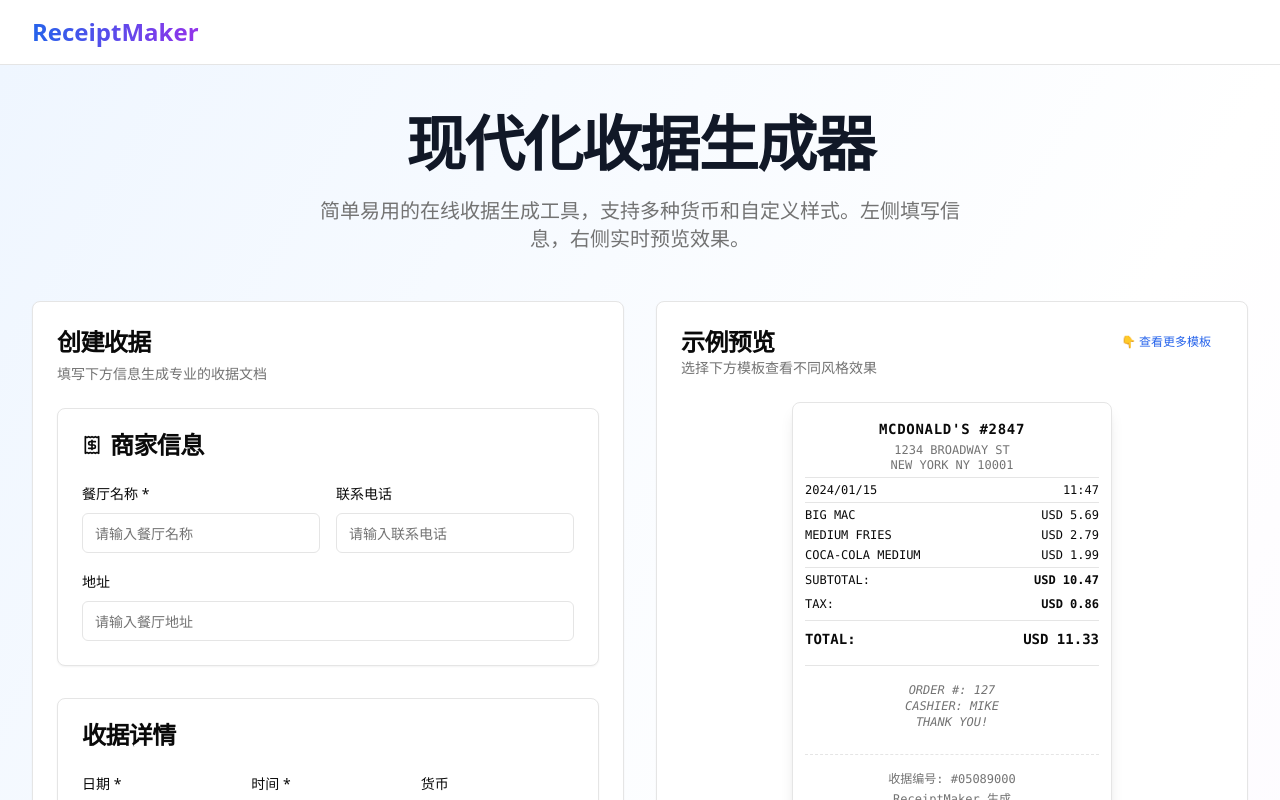
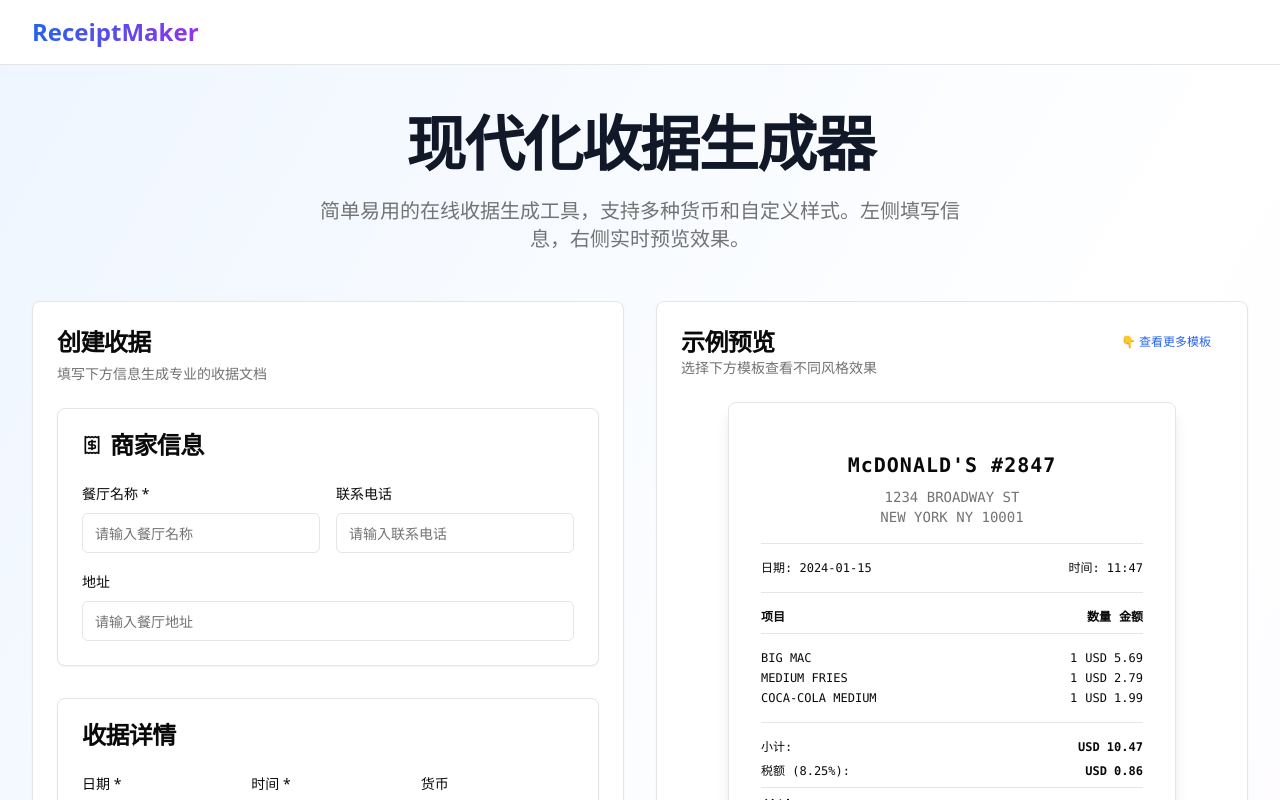
Before and after one commit to null-man/receiptMaker, a Next.js app: page / in a window 1280 px wide. Shown: the top 800 px of the page. Built offline with nearby package versions, Linux system fonts and the light colour scheme.

Commit message:
fix: 修复收据模板显示问题，优化项目名称截断和布局，添加模板状态管理

```diff
--- a/src/app/page.tsx
+++ b/src/app/page.tsx
@@ -224,6 +224,7 @@
 
   const [nextItemId, setNextItemId] = useState(2);
   const [showTemplateSelector, setShowTemplateSelector] = useState(false);
+  const [isUsingTemplate, setIsUsingTemplate] = useState(false);
 
   useEffect(() => {
     // 初始化日期和时间
@@ -243,6 +244,8 @@
 
   const handleInputChange = (e: React.ChangeEvent<HTMLInputElement | HTMLSelectElement | HTMLTextAreaElement>) => {
     const { name, value } = e.target;
+    // 用户开始修改数据时，退出模板模式
+    setIsUsingTemplate(false);
     setReceiptData((prevData) => ({
       ...prevData,
       [name]:
@@ -254,6 +257,8 @@
 
   const handleItemChange = (index: number, e: React.ChangeEvent<HTMLInputElement>) => {
     const { name, value } = e.target;
+    // 用户开始修改项目时，退出模板模式
+    setIsUsingTemplate(false);
     const newItems = [...receiptData.items];
     newItems[index] = {
       ...newItems[index],
@@ -338,6 +343,8 @@
     setReceiptData(template.data);
     // 重置ID计数器
     setNextItemId(template.data.items.length + 1);
+    // 设置正在使用模板
+    setIsUsingTemplate(true);
     // 隐藏模板选择器
     setShowTemplateSelector(false);
     // 滚动到页面顶部，确保重选模板按钮可见
@@ -365,6 +372,7 @@
     });
     setNextItemId(2);
     setShowTemplateSelector(false);
+    setIsUsingTemplate(false);
     // 重新初始化日期时间
     const now = new Date();
     const YYYY = now.getFullYear();
@@ -507,7 +515,7 @@
                     taxAmount={receiptData.restaurantName ? taxAmount.toFixed(2) : calculateTemplateTax(templates[selectedTemplate].data).toFixed(2)}
                     totalAmount={receiptData.restaurantName ? totalAmount.toFixed(2) : calculateTemplateTotal(templates[selectedTemplate].data).toFixed(2)}
                     onPrint={handlePrint}
-                    type={receiptData.restaurantName ? 'default' : selectedTemplate}
+                    type={isUsingTemplate ? selectedTemplate : 'default'}
                   />
                 </CardContent>
               </Card>
--- a/src/components/ReceiptPreview.tsx
+++ b/src/components/ReceiptPreview.tsx
@@ -280,9 +280,9 @@
           <Separator className={styles.spacing} />
 
           {/* 项目标题 */}
-          {type !== 'thermal' && type !== 'gas' && (
+          {type !== 'thermal' && type !== 'gas' && type !== 'restaurant' && (
             <>
-              <div className={`grid grid-cols-3 gap-2 font-semibold mb-2 ${type === 'restaurant' ? 'text-sm' : 'text-xs'}`}>
+              <div className={`grid gap-2 font-semibold mb-2 ${type === 'restaurant' ? 'text-sm' : 'text-xs'}`} style={{gridTemplateColumns: 'minmax(0, 2fr) auto auto'}}>
                 <span>{type === 'pos' || type === 'pharmacy' ? 'ITEM' : '项目'}</span>
                 <span className="text-right">{type === 'pos' || type === 'pharmacy' ? 'QTY' : '数量'}</span>
                 <span className="text-right">{type === 'pos' || type === 'pharmacy' ? 'AMOUNT' : '金额'}</span>
@@ -313,9 +313,23 @@
                 );
               }
 
+              if (type === 'restaurant') {
+                return (
+                  <div key={item.id || index} className="flex justify-between text-sm">
+                    <div className="flex-1 pr-4">
+                      <div className="font-medium">{item.name || "未命名项目"}</div>
+                      {qty !== 1 && (
+                        <div className="text-xs text-muted-foreground">数量: {qty}</div>
+                      )}
+                    </div>
+                    <span className="font-semibold">{formatCurrency(itemTotal.toString(), currency)}</span>
+                  </div>
+                );
+              }
+
               return (
-                <div key={item.id || index} className={`grid grid-cols-3 gap-2 ${type === 'restaurant' ? 'text-sm' : 'text-xs'}`}>
-                  <span className="truncate">{item.name || "未命名项目"}</span>
+                <div key={item.id || index} className={`grid gap-2 ${type === 'restaurant' ? 'text-sm' : 'text-xs'}`} style={{gridTemplateColumns: 'minmax(0, 2fr) auto auto'}}>
+                  <span className="break-words">{item.name || "未命名项目"}</span>
                   <span className="text-right">{qty}</span>
                   <span className="text-right">{formatCurrency(itemTotal.toString(), currency)}</span>
                 </div>
```
